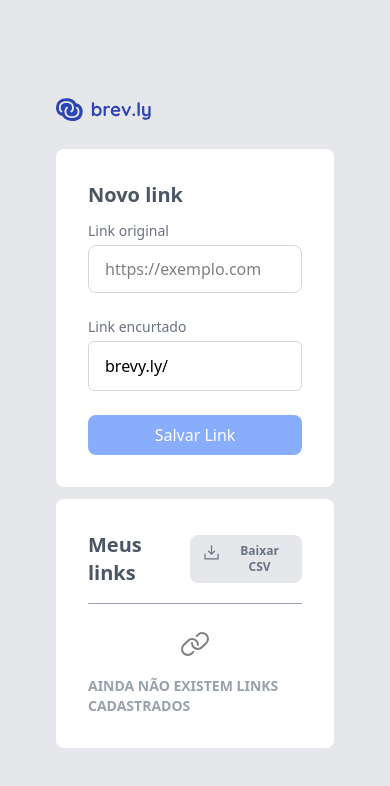
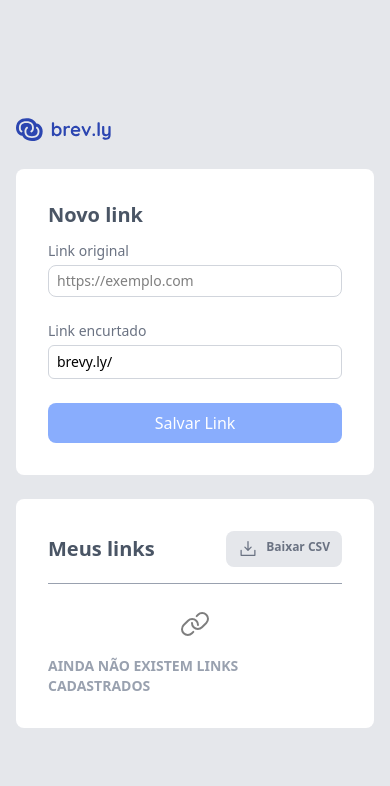
Before and after one commit to GustavoJorgge/brevly-ftr, a React (Vite) app in the folder front-end/: page / in a window 390 px wide. Shown: the top 786 px of the page. Built offline with nearby package versions, Linux system fonts and the light colour scheme.

Commit message:
ajustando responsividade dos campos

```diff
--- a/front-end/src/app.tsx
+++ b/front-end/src/app.tsx
@@ -9,7 +9,7 @@ const queryClient = new QueryClient();
 
 export function App() {
   return (
-    <main className="h-dvh flex flex-col items-center justify-center p-10 overflow-auto">
+    <main className="h-dvh flex flex-col items-center justify-center overflow-auto">
       <Toaster richColors position="bottom-right" />
       <QueryClientProvider client={queryClient}>
         <BrowserRouter>
--- a/front-end/src/components/link-form.tsx
+++ b/front-end/src/components/link-form.tsx
@@ -57,7 +57,7 @@ export function LinkForm() {
         },
       ]);
       queryClient.invalidateQueries({ queryKey: ["links"] });
-      toast.success("Link encurtado com sucesso!");
+      toast.success("Link encurtado gerado com sucesso!");
       reset();
     },
     onError: (error) => {
@@ -90,7 +90,7 @@ export function LinkForm() {
   }
 
   return (
-    <main className="w-full max-w-[480px] sm:min-w-80 p-8 flex flex-col bg-white rounded-lg">
+    <main className="w-full max-w-[700px] min-w-[300px] sm:min-w-80 p-8 flex flex-col bg-white rounded-lg">
       <h2 className="flex text-xl text-gray-600 mb-3 font-bold">Novo link</h2>
       <form
         onSubmit={handleSubmit(handleSubmitForm)}
--- a/front-end/src/components/link-list.tsx
+++ b/front-end/src/components/link-list.tsx
@@ -11,7 +11,7 @@ export function LinkList() {
   const isLinkListEmpty = links.size == 0;
 
   return (
-    <div className="bg-white w-full rounded-lg p-8 flex flex-col gap-2">
+    <div className="bg-white max-w-[700px] min-w-[300px] w-full rounded-lg p-8 flex flex-col gap-2">
       <LinkListHeader />
 
       {isLinkListEmpty ? (
--- a/front-end/src/components/ui/input.tsx
+++ b/front-end/src/components/ui/input.tsx
@@ -26,26 +26,26 @@ export const Input = forwardRef<HTMLInputElement, InputProps>(
     if ("prefix" in props && props.prefix) {
       const { prefix, ...inputProps } = props;
       return (
-        <div>
+        <div className="w-full">
           <div
-            className={`flex items-center border border-gray-300 active:border-blue-800 focus:border-blue-800 rounded-md px-4 mb-2  ${
+            className={`flex items-center border border-gray-300 active:border-blue-800 focus:border-blue-800 rounded-md px-2 sm:px-4 mb-2 ${
               error
                 ? "border-red-700 active:border-red-700 focus:border-red-700"
                 : ""
             } ${className}`}
           >
-            <span className="text-grayscale-400">{prefix}</span>
+            <span className="text-grayscale-400 text-sm sm:text-base">{prefix}</span>
             <input
               ref={ref}
               type="text"
               disabled={disabled}
-              className="w-full h-12 outline-none bg-transparent disabled:opacity-50"
+              className="w-full h-8 sm:h-12 text-sm sm:text-base outline-none bg-transparent disabled:opacity-50"
               {...inputProps}
             />
           </div>
           {error && (
-            <span className="flex items-center gap-2 text-sm text-gray-500 mb-2">
-              <WarningDiamondIcon size={20} color="#B12C4D" />
+            <span className="flex items-center gap-2 text-xs sm:text-sm text-gray-500 mb-2">
+              <WarningDiamondIcon size={16} className="sm:size-20" color="#B12C4D" />
               {error}
             </span>
           )}
@@ -54,11 +54,11 @@ export const Input = forwardRef<HTMLInputElement, InputProps>(
     }
 
     return (
-      <div>
+      <div className="w-full">
         <input
           ref={ref}
           disabled={disabled}
-          className={`w-full h-12 border border-gray-300 active:border-blue-800 focus:border-blue-800 rounded-lg p-4 mb-2 focus:outline-none placeholder:text-grayscale-400   ${
+          className={`w-full h-8 sm:h-12 text-sm sm:text-base border border-gray-300 active:border-blue-800 focus:border-blue-800 rounded-lg px-2 sm:px-4 py-1 sm:py-4 mb-2 focus:outline-none placeholder:text-grayscale-400 ${
             error
               ? "border-red-700 active:border-red-700 focus:border-red-700"
               : ""
@@ -66,8 +66,8 @@ export const Input = forwardRef<HTMLInputElement, InputProps>(
           {...props}
         />
         {error && (
-          <span className="flex items-center gap-2 text-sm text-gray-500 mb-2">
-            <WarningDiamondIcon size={20} color="#B12C4D" />
+          <span className="flex items-center gap-2 text-xs sm:text-sm text-gray-500 mb-2">
+            <WarningDiamondIcon size={16} className="sm:size-20" color="#B12C4D" />
             {error}
           </span>
         )}
--- a/front-end/src/pages/home.tsx
+++ b/front-end/src/pages/home.tsx
@@ -4,20 +4,20 @@ import { Logo } from "../shared/logo";
 
 export function Home() {
   return (
-    <div className="flex flex-col h-dvh w-full items-center justify-around">
-      <div className="max-w-5xl mx-auto w-full px-4">
+    <div className="flex flex-col min-h-screen w-full items-center justify-around">
+      <div className="max-w-6xl w-full px-4 justify-center flex flex-col mt-10 mb-10">
         <div className="mb-7">
           <a href="/" title="brev.ly">
             <Logo />
           </a>
         </div>
 
-        <div className="grid grid-cols-1 md:grid-cols-2 lg:grid-cols-3 gap-3">
-          <div className="md:col-span-1">
+        <div className="grid grid-cols-1 lg:grid-cols-5 gap-6">
+          <div className="w-full lg:col-span-2">
             <LinkForm />
           </div>
 
-          <div className="md:col-span-1 lg:col-span-2">
+          <div className="w-full lg:col-span-3">
             <LinkList />
           </div>
         </div>
```
